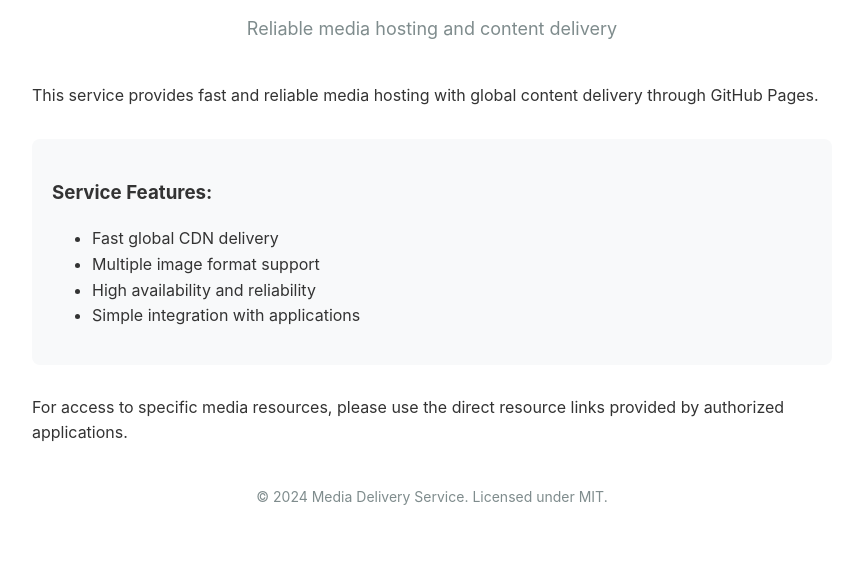
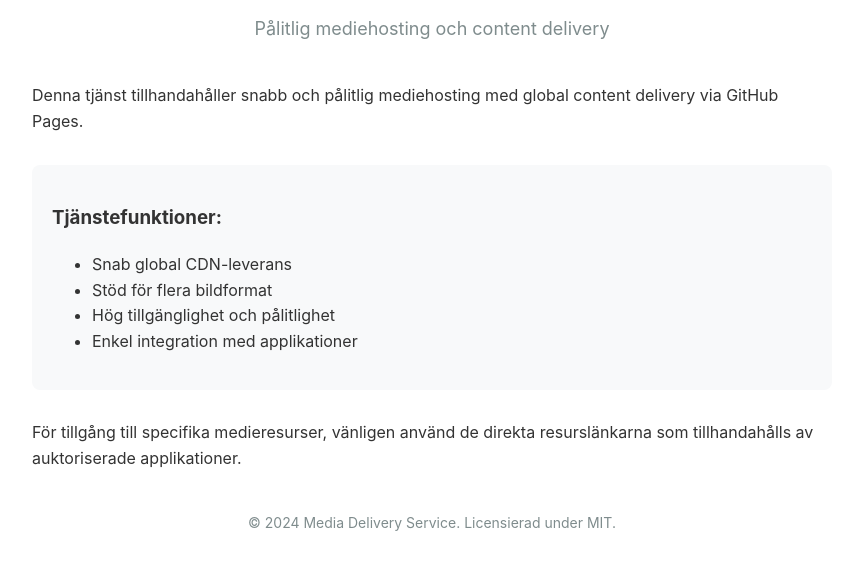
Before and after one commit to 21szz/media-delivery, a plain HTML site: page index.html in a window 1280 px wide. Shown: the part 116-686 px from the top of the page, without its empty margins (208-1057 px from the left). Drawn offline with Linux system fonts and the light colour scheme.

Commit message:
index.html

```diff
--- a/index.html
+++ b/index.html
@@ -1,5 +1,5 @@
 <!DOCTYPE html>
-<html lang="en">
+<html lang="sv">
 <head>
     <meta charset="UTF-8">
     <meta name="viewport" content="width=device-width, initial-scale=1.0">
@@ -42,27 +42,29 @@
 <body>
     <header>
         <h1>Media Delivery Service</h1>
-        <p class="description">Reliable media hosting and content delivery</p>
+        <p class="description">Pålitlig mediehosting och content delivery</p>
     </header>
 
     <main>
-        <p>This service provides fast and reliable media hosting with global content delivery through GitHub Pages.</p>
+        <p>Denna tjänst tillhandahåller snabb och pålitlig mediehosting med global content delivery via GitHub Pages.</p>
 
         <div class="features">
-            <h3>Service Features:</h3>
+            <h3>Tjänstefunktioner:</h3>
             <ul>
-                <li>Fast global CDN delivery</li>
-                <li>Multiple image format support</li>
-                <li>High availability and reliability</li>
-                <li>Simple integration with applications</li>
+                <li>Snab global CDN-leverans</li>
+                <li>Stöd för flera bildformat</li>
+                <li>Hög tillgänglighet och pålitlighet</li>
+                <li>Enkel integration med applikationer</li>
             </ul>
         </div>
 
-        <p>For access to specific media resources, please use the direct resource links provided by authorized applications.</p>
+        <p>För tillgång till specifika medieresurser, vänligen använd de direkta resurslänkarna som tillhandahålls av auktoriserade applikationer.</p>
     </main>
 
     <footer>
-        <p>© 2024 Media Delivery Service. Licensed under MIT.</p>
+        <p>© 2024 Media Delivery Service. Licensierad under MIT.</p>
     </footer>
+
+    <script src="script.js"></script>
 </body>
 </html>
```
